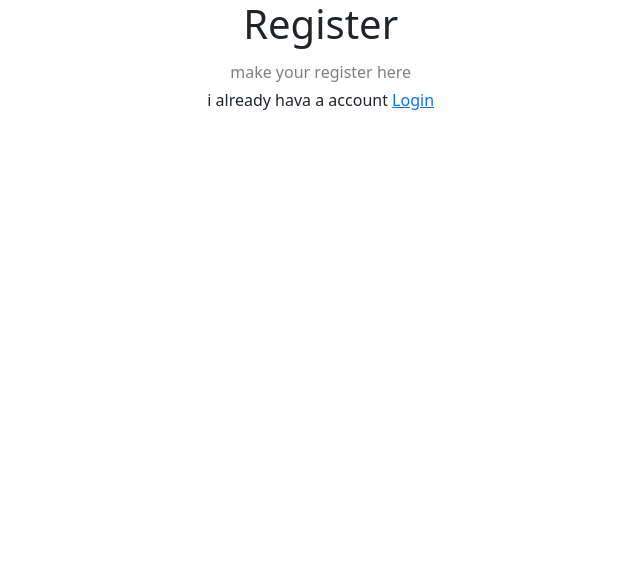
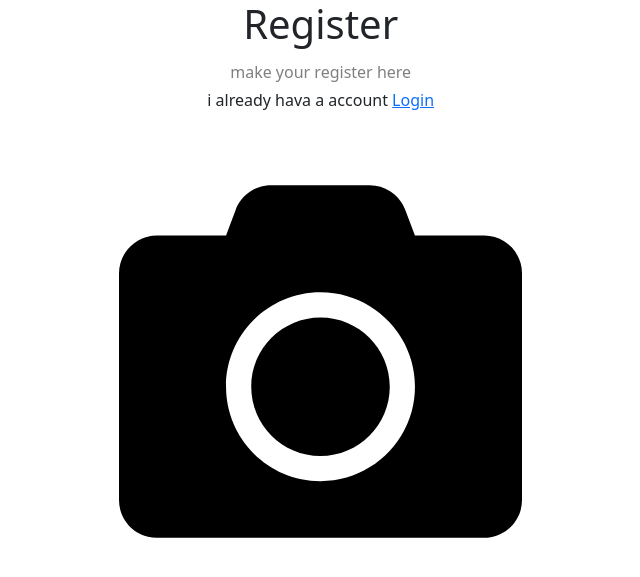
Before and after one commit to ingli0/loginPage, a PHP site: page /register.php in a window 1280 px wide. Shown: the top 577 px of the page, without its empty margins (106-746 px from the left). Run offline with PHP 8.4, Linux system fonts and the light colour scheme.

Commit message:
new start

```diff
--- a/register/register.php
+++ b/register/register.php
@@ -14,7 +14,7 @@ include('header.php')
             <div class="upload-profile-image">
                 <div class="text-center">
                     <div class="d-flex justify-content-center">
-                        <img src="" alt="">
+                        <img class="camera-icon" src="./assets/camera-solid.svg" alt="">
                     </div>
                 </div>
             </div>
```
Also changed, not shown: register/assets/background.png (added), register/assets/camera-solid.svg (added), register/assets/profile/beard.png (added), register/assets/profile/face-1.jpg (added), register/assets/profile/face-2.jpg (added).
